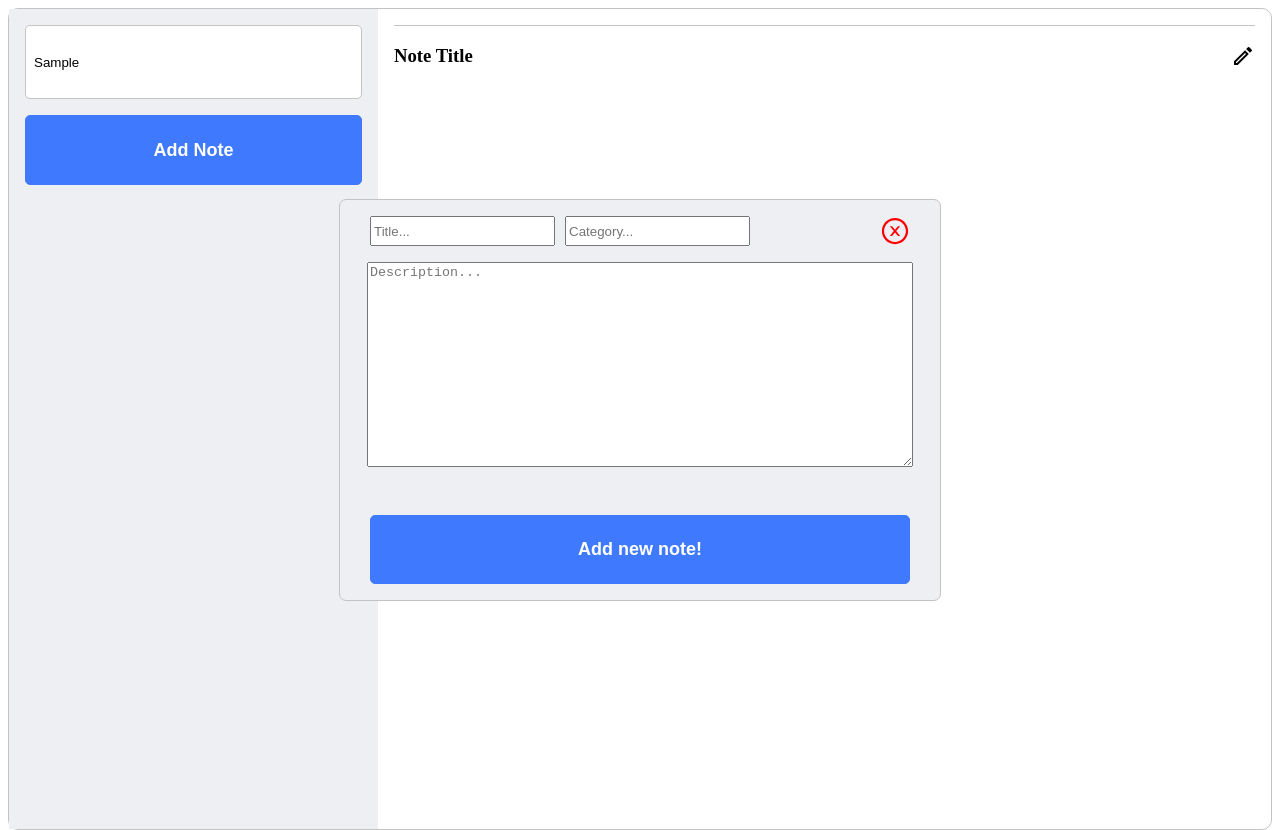
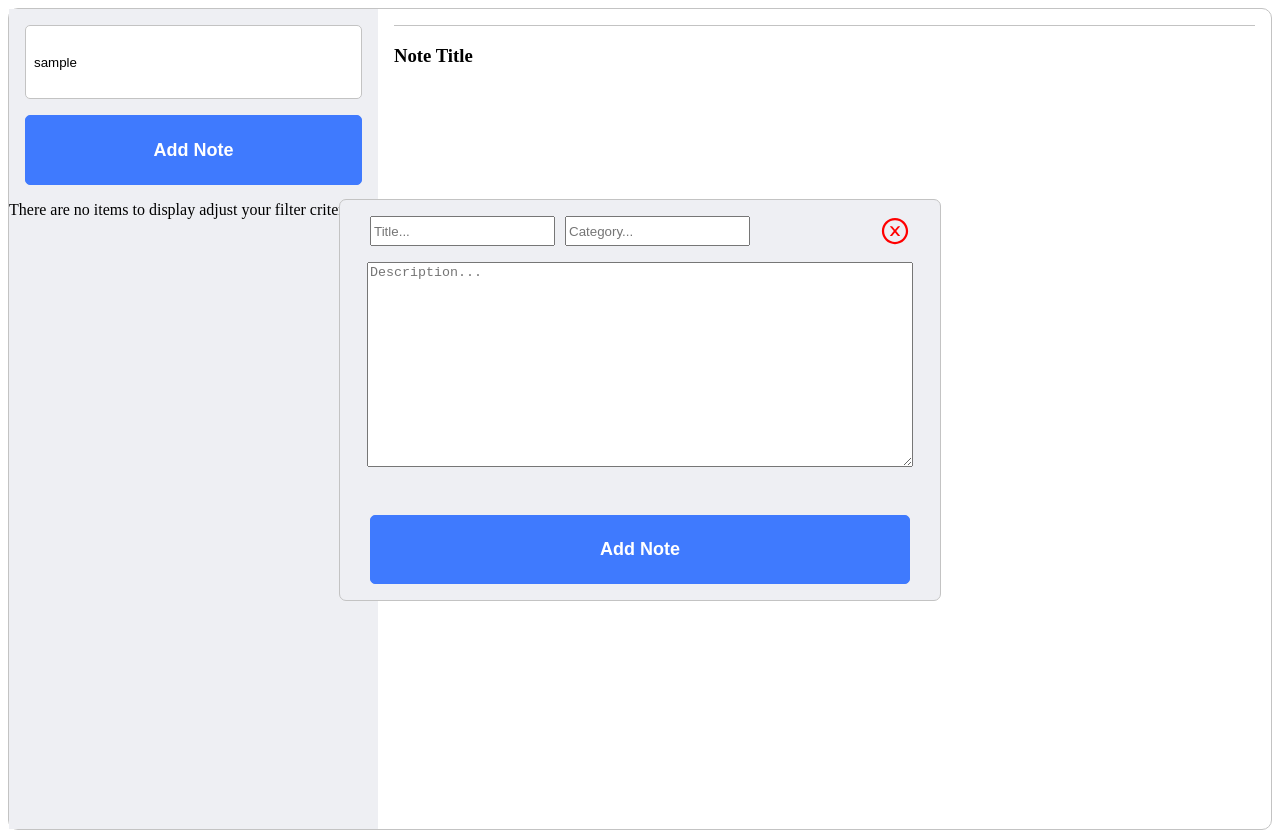
Before and after one commit to kleidilamka/notebook-flexsolutions, a React (Create React App) app: page / in a window 1280 px wide. Both pictures are taken after typing "Sample" into the empty fields and a click on the button "Add Note". Built offline with nearby package versions, Linux system fonts and the light colour scheme.

Commit message:
feat(search): added search capabilities to notes

```diff
--- a/src/App.js
+++ b/src/App.js
@@ -4,9 +4,6 @@ import { useEffect, useState } from 'react';
 import Modal from './components/Modal';
 import Note from './components/Note';
 import Categories from './components/Categories';
-
-let randomText =
-    'loremd oremd sajdh asdj pjad hjasd hjsakpd hsaj dhsadj hasploremd sajdh asdj pjad hjasd hjsakpd hsaj dhsadj oremd sajdh asdj pjad hjasd hjsakpd hsaj dhsadj hasploremd sajdh asdj pjad hjasd hjsakpd hsaj dhsadj oremd sajdh asdj pjad hjasd hjsakpd hsaj dhsadj hasploremd sajdh asdj pjad hjasd hjsakpd hsaj dhsadjoremd sajdh asdj pjad hjasd hjsakpd hsaj dhsadj hasploremd sajdh asdj pjad hjasd hjsakpd hsaj dhsadj oremd sajdh asdj pjad hjasd hjsakpd hsaj dhsadj hasploremd sajdh asdj pjad hjasd hjsakpd hsaj dhsadj oremd sajdh asdj pjad hjasd hjsakpd hsaj dhsadj hasploremd sajdh asdj pjad hjasd hjsakpd hsaj dhsadj hjasd hjsakpd hsaj dhsadj loremd sajdh asdj pjad hjasd hjsakpd hsaj dhsadj hasploremd sajdh asdj pjad hjasd hjsakpd hsaj dhsadj loremd sajdh asdj pjad hjasd hjsakpd hsaj dhsadj hasploremd sajdh asdj pjad hjasd hjsakpd hsaj dhsadj l';
 
 const getLocalStorageList = () => {
     let list = localStorage.getItem('list');
@@ -35,58 +32,32 @@ function App() {
     const [date, setDate] = useState('');
     const [categories, setCategories] = useState(getLocalStorageCtg());
     const [alert, setAlert] = useState({ show: false, msg: '', type: '' });
-    const [isEditing, setIsEditing] = useState(false);
-    const [editId, setEditId] = useState(null);
     const [selectedId, setSelectedId] = useState('');
+    const [filteredTitle, setFilteredTitle] = useState('');
 
     const [openModal, setOpenModal] = useState(false);
-    const [openEdit, setOpenEdit] = useState(false);
 
     useEffect(() => {
         localStorage.setItem('list', JSON.stringify(list));
         localStorage.setItem('categories', JSON.stringify(categories));
     }, [list, categories]);
 
+    let searchFilter = list.filter((item) =>
+        item.title.toLocaleLowerCase().includes(filteredTitle)
+    );
+
     const toggleModal = () => {
         setOpenModal(true);
     };
 
-    const toggleOpenEdit = () => {
-        setOpenEdit(true);
-        setIsEditing(true);
-    };
-
     const closeModal = () => {
         setOpenModal(false);
-        setOpenEdit(false);
     };
 
     const createNote = (e) => {
         e.preventDefault();
         if (!title) {
             showAlert(true, 'danger', 'Please enter a value!');
-        } else if (title && isEditing) {
-            setList(
-                list.map((item) => {
-                    if (item.id === editId) {
-                        return {
-                            ...item,
-                            title: title,
-                            category: category,
-                            text: text,
-                            date: Date.now(),
-                        };
-                    }
-                    return item;
-                })
-            );
-            setTitle('');
-            setText('');
-            setCategory('');
-            setEditId(null);
-            setIsEditing(false);
-            setDate('');
-            showAlert(true, 'success', 'Value changed!');
         } else {
             showAlert(true, 'success', 'Value added to the list!');
             const newItem = {
@@ -109,19 +80,10 @@ function App() {
         setAlert({ show, type, msg });
     };
 
-    const editItem = (id) => {
-        const editItem = list.find((item) => item.id === id);
-        setIsEditing(true);
-        setEditId(id);
-        setTitle(editItem.title);
-        setCategory(editItem.category);
-        setText(editItem.text);
-    };
-
     return (
         <div className="App">
             <div className="root">
-                {openModal || openEdit ? (
+                {openModal ? (
                     <Modal
                         closeModal={closeModal}
                         createNote={createNote}
@@ -131,17 +93,41 @@ function App() {
                         setCategory={setCategory}
                         text={text}
                         setText={setText}
-                        isEditing={isEditing}
-                        editItem={editItem}
                     />
                 ) : null}
                 <section className="section one">
-                    <input className="input" placeholder="Search Note" />
+                    <input
+                        className="input"
+                        placeholder="Search Note"
+                        value={filteredTitle}
+                        onChange={(e) =>
+                            setFilteredTitle(e.target.value.toLocaleLowerCase())
+                        }
+                    />
                     <button className="add-button" onClick={toggleModal}>
                         Add Note
                     </button>
                     <div className="notes">
-                        {list.map((item) => {
+                        {!searchFilter.length && (
+                            <div>
+                                There are no items to display adjust your filter
+                                criteria
+                            </div>
+                        )}
+                        {filteredTitle === 0
+                            ? list.map((item) => {
+                                  return (
+                                      <Note
+                                          key={item.id}
+                                          item={item}
+                                          date={date}
+                                          selectedId={selectedId}
+                                          setSelectedId={setSelectedId}
+                                          text={text}
+                                      />
+                                  );
+                              })
+                            : searchFilter.map((item) => {
                                   return (
                                       <Note
                                           key={item.id}
@@ -163,11 +149,6 @@ function App() {
                     </div>
                     <div className="note-content-top">
                         <h3>Note Title</h3>
-                        <MdOutlineModeEditOutline
-                            className="edit-btn"
-                            size={24}
-                            onClick={toggleOpenEdit}
-                        />
                     </div>
                     <div className="note-content">
                         {list
--- a/src/components/Modal.jsx
+++ b/src/components/Modal.jsx
@@ -12,8 +12,6 @@ const Modal = ({
     text,
     setText,
     closeModal,
-    isEditing,
-    editItem,
 }) => {
     return (
         <motion.div
@@ -57,11 +55,8 @@ const Modal = ({
                 value={text}
             />
             <Alert />
-            <button
-                className="add-note"
-                onClick={isEditing ? editItem : createNote}
-            >
-                {isEditing ? 'Edit Note!' : 'Add new note!'}
+            <button className="add-note" onClick={createNote}>
+                Add Note
             </button>
         </motion.div>
     );
--- a/src/components/Note.jsx
+++ b/src/components/Note.jsx
@@ -1,12 +1,11 @@
 import React from 'react';
 import moment from 'moment';
 
-const Note = ({ item, selectedId, setSelectedId }) => {
-    const jari = () => {
+const Note = ({ item, selectedId, setSelectedId, toggleOpenEdit }) => {
+    const selectItem = () => {
         setSelectedId(item.id);
-        console.log(item.id, 'id1');
-        console.log(selectedId, 'id2');
     };
+
     return (
         <div
             className="note"
@@ -14,7 +13,7 @@ const Note = ({ item, selectedId, setSelectedId }) => {
                 backgroundColor:
                     item.id === selectedId ? '#ffff' : 'transparent',
             }}
-            onClick={() => jari()}
+            onClick={() => selectItem()}
         >
             <div className="top-note">
                 <p>{item.title}</p>
```
Lines whose indentation alone changed are shown as unchanged.
